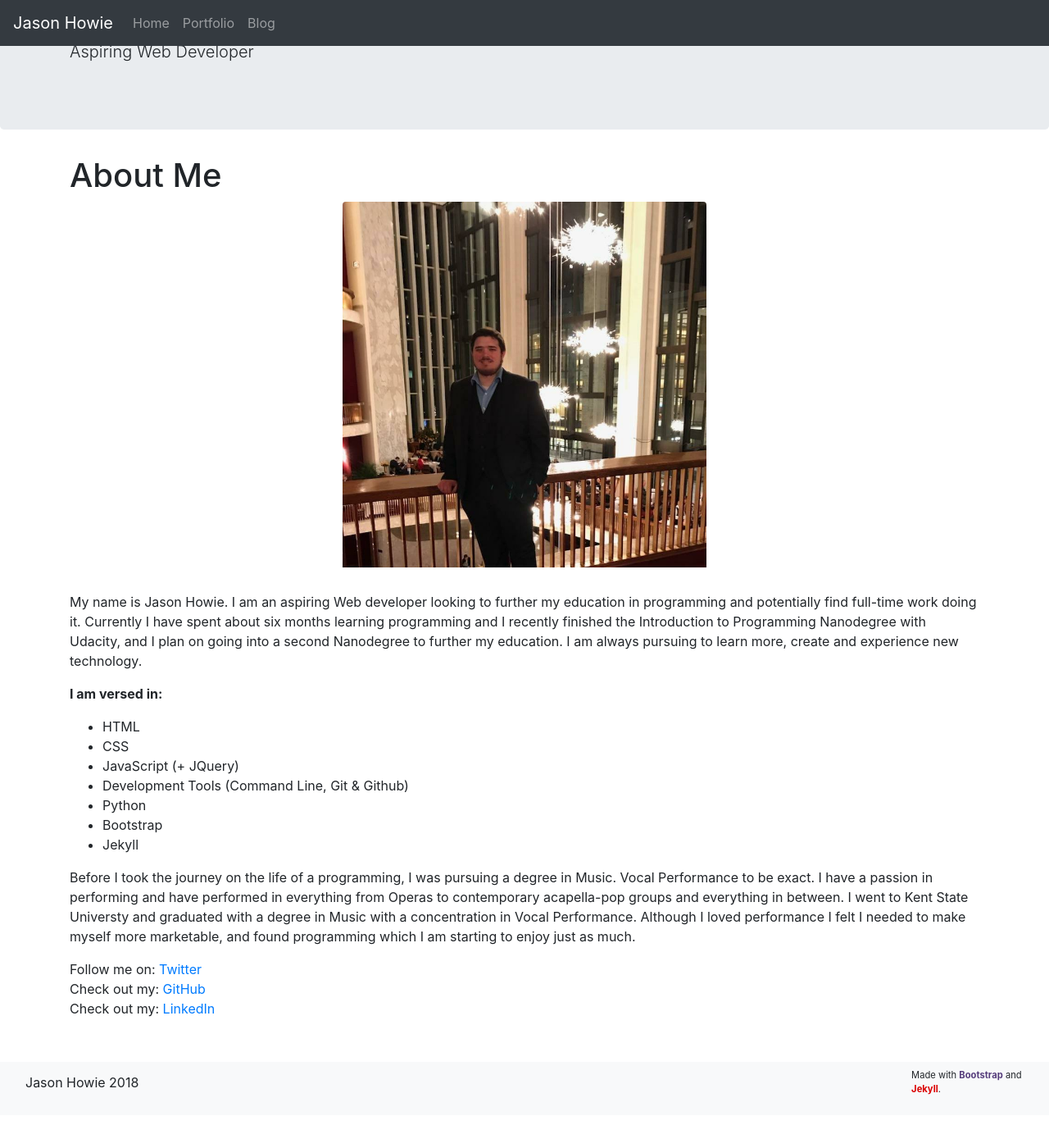
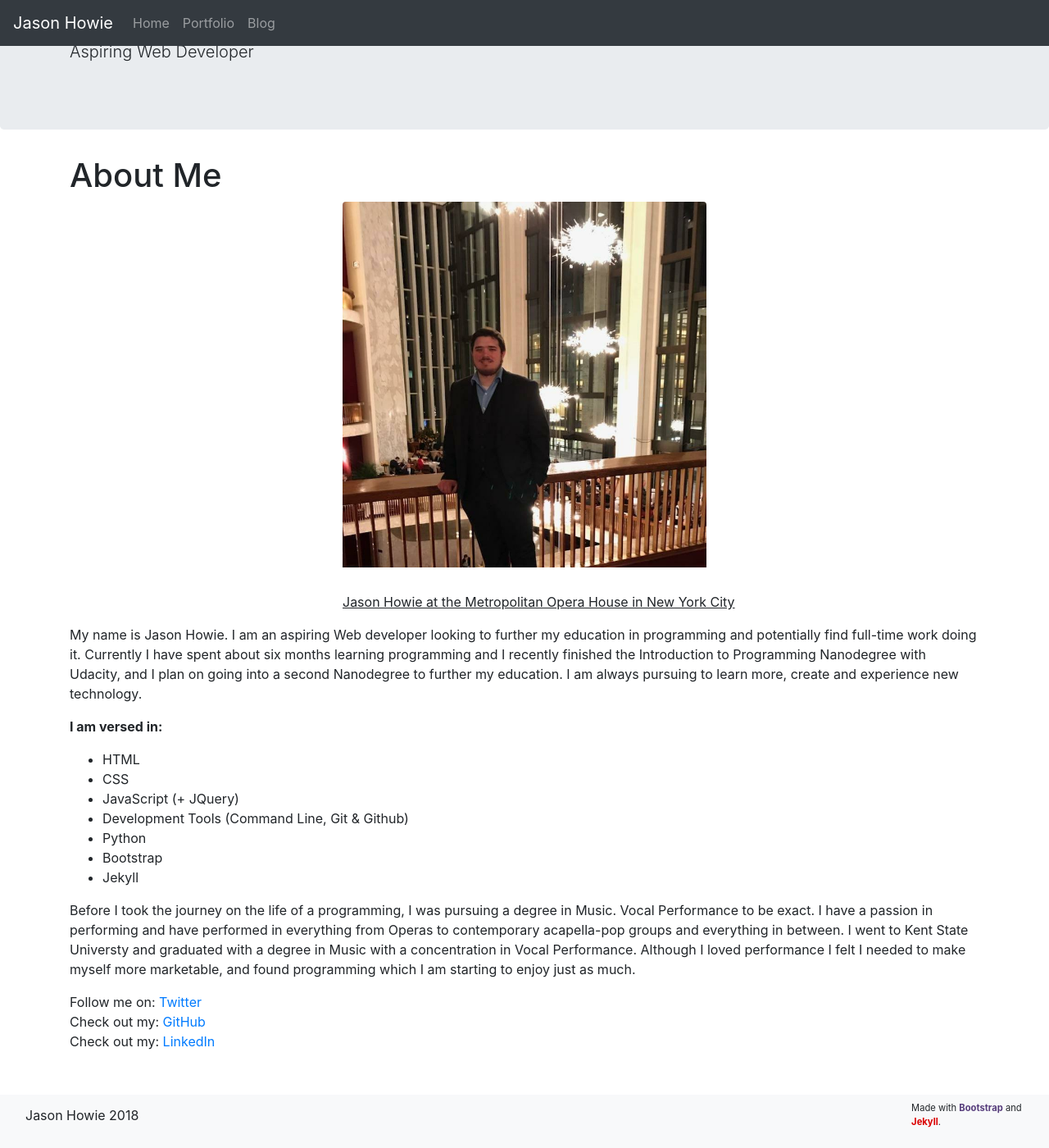
Before and after one commit to bt93/old_website, a Jekyll site: the page built from index.html, in a window 1280 px wide and 1400 px high, scrolled down 147 px. Shown: the whole window at 82% size. Built offline with Jekyll 4.4.1, drawn with Linux system fonts in a browser that asks for light colours; nearby versions of some CDN libraries; before the commit the page ends 1507 px from its top, so only the background shows below that.

```diff
--- a/index.html
+++ b/index.html
@@ -4,9 +4,10 @@
 ---
 <div class="container">
 	<h1>About Me</h1>
-
-	<img src="img/jason.jpg" class="rounded img-fluid mx-auto d-block thumb-nail" alt="Jason in the Metropolitan Opera House in New York City.">
-
+	<figure>
+		<img src="img/jason.jpg" class="rounded img-fluid mx-auto d-block thumb-nail" alt="Jason Howie.">
+		<figcaption>Jason Howie at the Metropolitan Opera House in New York City</figcaption>
+	</figure>
 	<p>My name is Jason Howie. I am an aspiring Web developer looking to further my education in programming and
 	potentially find full-time work doing it. Currently I have spent about six months learning programming and I recently
 	finished the Introduction to Programming Nanodegree with Udacity, and I plan on going into a second Nanodegree to
--- a/pages/portfolio.html
+++ b/pages/portfolio.html
@@ -5,7 +5,7 @@
 <div class="container">
 	<h1>Portfolio</h1>
 	<div class="card mb-3">
-	  <img class="card-img-top" src="../img/screenshot_2.png" alt="screenshot of Memory Game">
+	  <img class="card-img-top" src="../img/screenshot_2.png" alt="Memory Game">
 	  <div class="card-body">
 	    <h5 class="card-title"><a href="https://jasonrhowie.com/memory-game/" target="_blank">Memory Game Project</a></h5>
 	    <p class="card-text">This was my final project for Udacity's Introduction to Programming Nanodegree.
@@ -17,7 +17,7 @@
 	</div>
 	<div class="container">
 	<div class="card mb-3">
-	  <img class="card-img-top" src="../img/baps.png" alt="screenshot of build your own website project">
+	  <img class="card-img-top" src="../img/baps.png" alt="Build your own website project">
 	  <div class="card-body">
 	    <h5 class="card-title"><a href="https://jasonrhowie.com/Build-a-Portfolio-Site/" target="_blank">Build a Portfolio Site Project</a></h5>
 	    <p class="card-text">This is a simple website created for Udacity's Front-End Nanodegree. In this project
@@ -30,7 +30,7 @@
 	</div>
 	<div class="container">
 	<div class="card mb-3">
-	  <img class="card-img-top" src="../img/quiz_screenshot.png" alt="screenshot of Code Your own quiz">
+	  <img class="card-img-top" src="../img/quiz_screenshot.png" alt="Code Your own quiz">
 	  <div class="card-body">
 	    <h5 class="card-title">Code Your Own Quiz Project</h5>
 	    <p class="card-text">This was a simple game created with Python. Upon opening the program you are given a choice between three levels of difficulty. When you type in a level you'll be asked to give a certain number of tries you'd like and then you'll try to type in the correct answer.</p>
--- a/styles/styles.css
+++ b/styles/styles.css
@@ -30,10 +30,19 @@
 	border-bottom: 2px #343a40 solid;
 }
 
+.post img {
+  max-width: 1000px;
+}
+
 .thumb-nail {
   width: 40%;
   border-radius: 50%;
   padding-bottom: 30px;
+}
+
+figcaption {
+  padding-left: 30%;
+  text-decoration: underline;
 }
 
 .foot-text {
@@ -48,9 +57,6 @@
   color: #DA0000;
 }
 
-.post img {
-  max-width: 1000px;
-}
 
 @media only screen and (max-width: 1220px) {
   .post img {
```
Also changed, not shown: img/screenshot_2.png, 4 other files.
